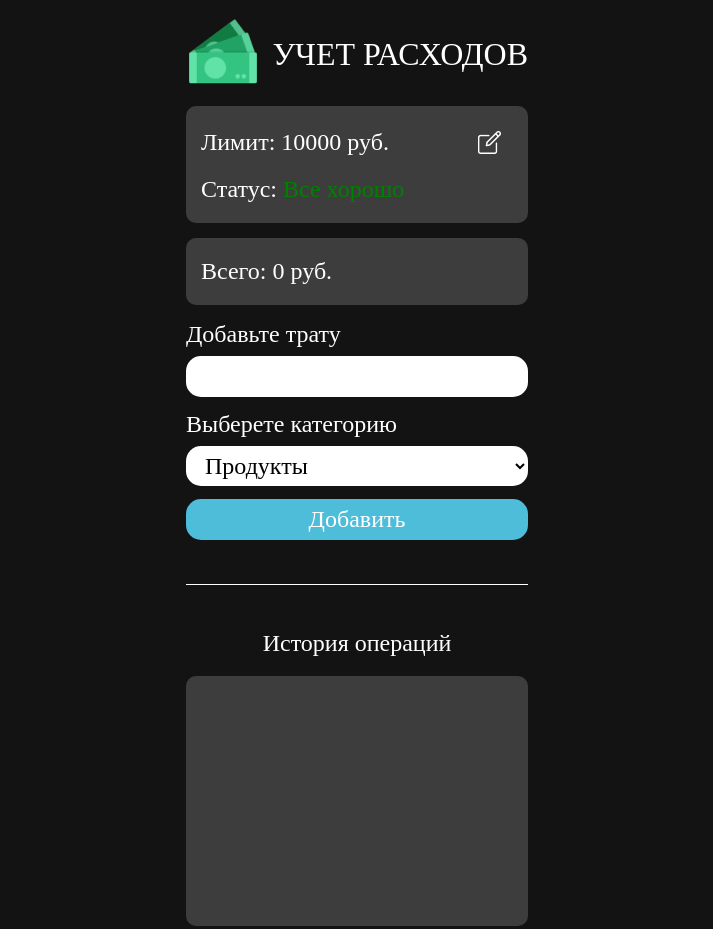
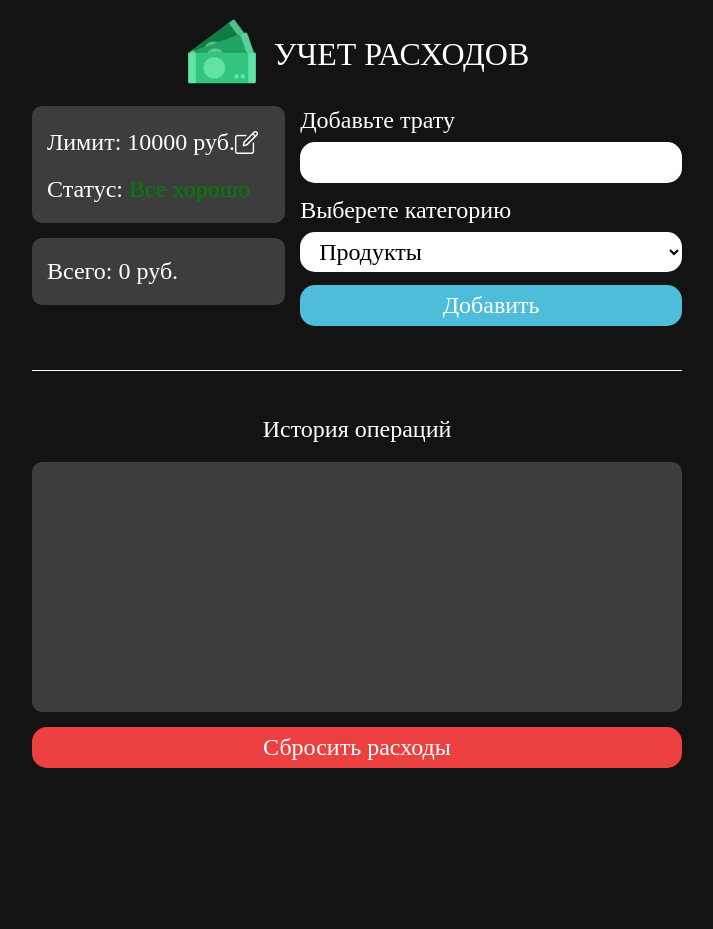
Before and after one commit to EmilKhamatnurov/Expenses__App, a plain HTML site: page index.html in a window 1280 px wide. Shown: the top 929 px of the page, without its empty margins (283-996 px from the left). After the commit the page ends 800 px from the top, so only its background shows below. Drawn offline with Linux system fonts and the light colour scheme.

Commit message:
Версия для декстопа

```diff
--- a/index.html
+++ b/index.html
@@ -11,12 +11,11 @@
 <body>
 	<div class="expenses-app">
 		<div class="container">
-
 			<div class="expenses-app__header">
 				<img class="expenses-app__logo" src="resorces/App__Logo.png" alt="Application Logo">
 				<h3 class="expenses-app__title">Учет расходов</h3>
 			</div>
-
+			<div class="expenses-app__wrapper"> <!-- *Оберстка для адаптива -->
 				<div class="expenses-app__info">
 					<!-- POPUP. To change Limit -->
 					<div class="popup js-popup">
@@ -58,8 +57,10 @@
 						<option value="покупки">Покупки</option>
 						<option value="другое">Другое</option>
 					</select>
+					<button class="js-input-button input-button">Добавить</button>
 				</div>
-			<button class="js-input-button input-button">Добавить</button>
+
+			</div>
 			<!-- Горизонтальная разделительная линия -->
 			<hr>
 			<p class="chapter-title chapter-title_center">История операций</p>
--- a/styles/index.css
+++ b/styles/index.css
@@ -149,8 +149,6 @@ hr {
 	color: red;
 }
 
-
-
 .popup {
 	position: fixed;
 	top: 0;
@@ -230,3 +228,31 @@ hr {
 	padding: 10px 0;
 	border-radius: 15px;
 }
+
+@media (min-width: 650px) {
+
+	.expenses-app {
+		max-width: 650px;
+	}
+
+	.container {
+		max-width: 100%;
+	}
+
+	.expenses-app__header {
+		display: flex;
+		justify-content: center;
+		gap: 15px;
+	}
+
+	.expenses-app__wrapper {
+		display: flex;
+		justify-content: space-between;
+		gap: 10px;
+	}
+
+	.popup__content {
+		width: 30%;
+		height: 250px;
+	}
+}
```
Lines whose indentation alone changed are shown as unchanged.
